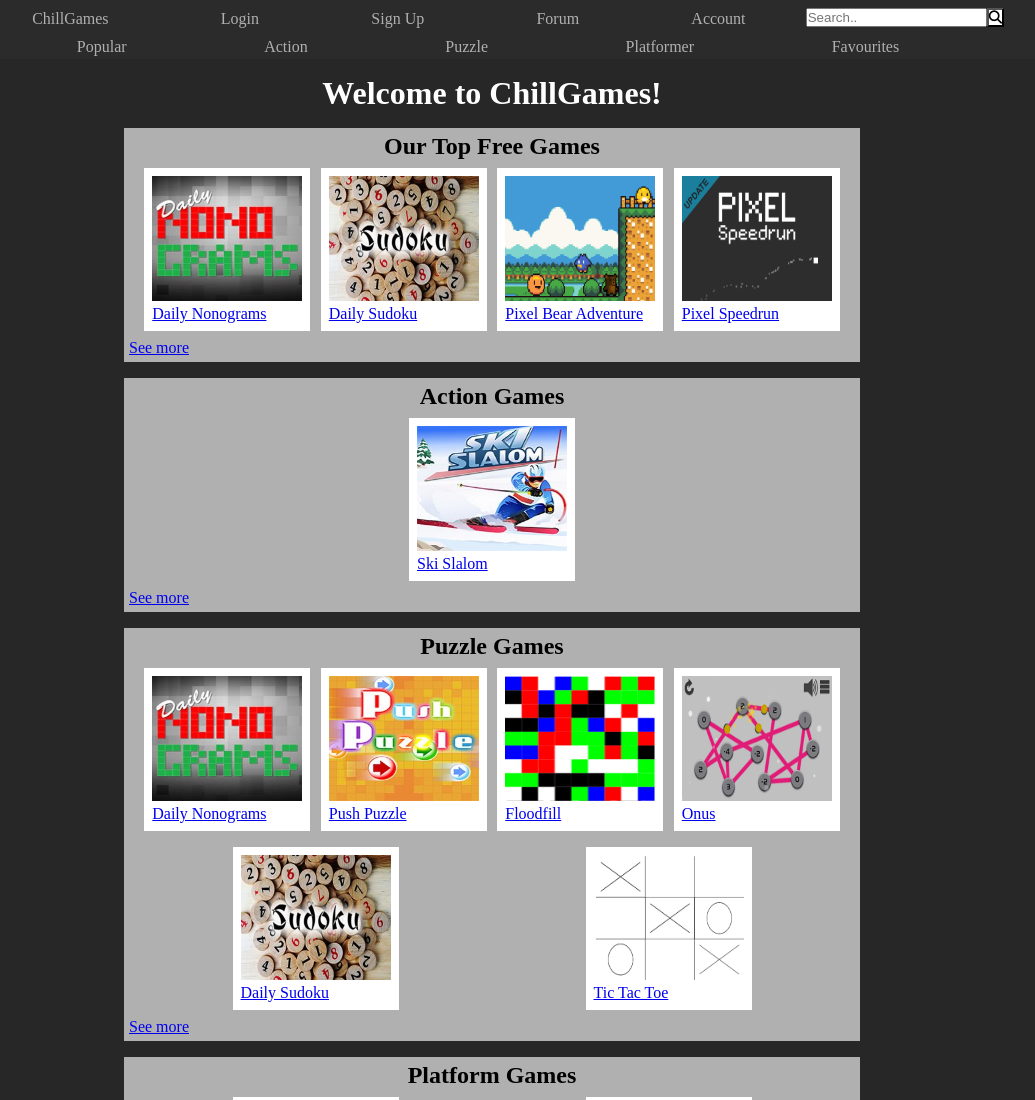
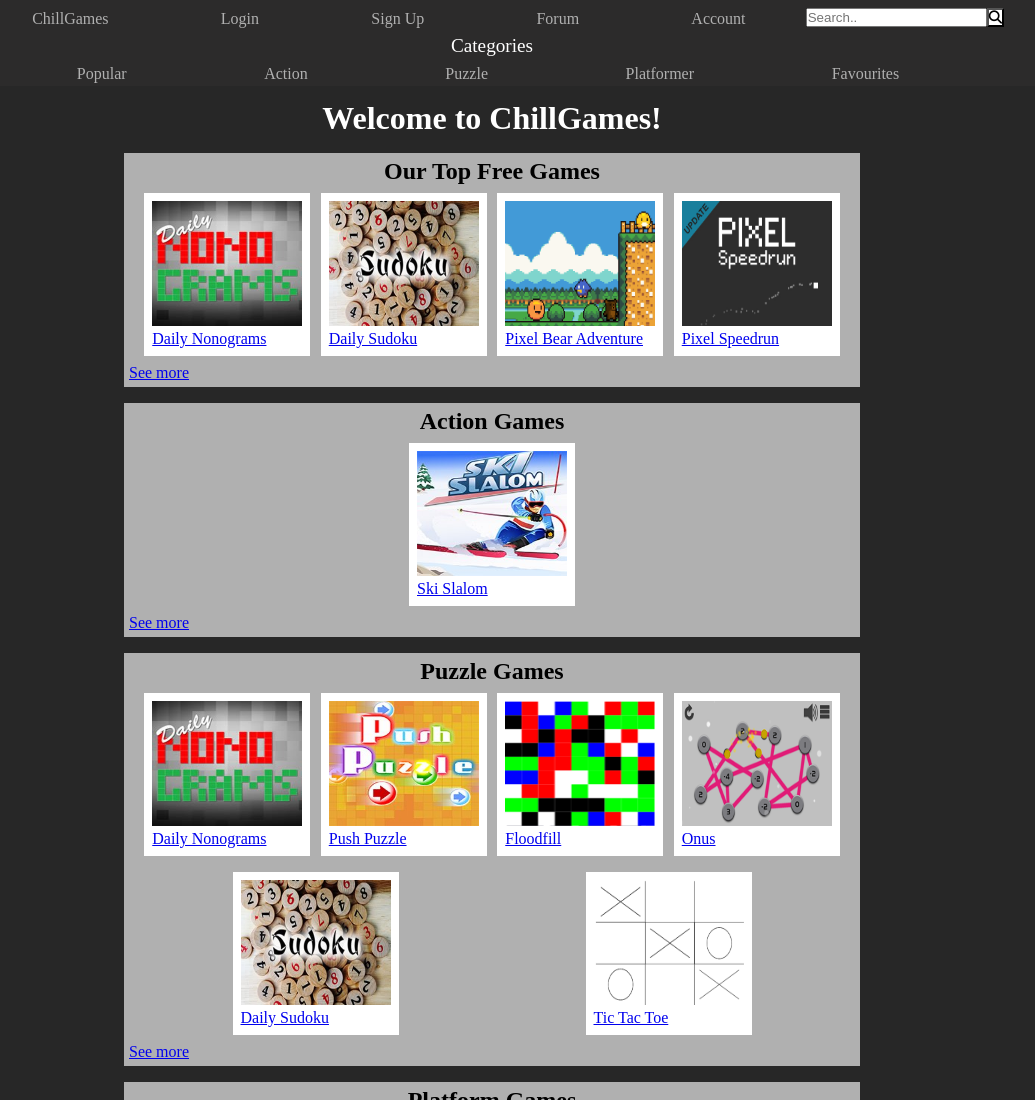
Before and after one commit to YoukaiDragon/Foster_DGL203_Project, a plain HTML site: page index.html in a window 1280 px wide. Shown: the top 1100 px of the page, without its empty margins (148-1183 px from the left). Drawn offline with Linux system fonts and the light colour scheme.

Commit message:
Edit nav bar

```diff
--- a/css/_navigation.scss
+++ b/css/_navigation.scss
@@ -108,6 +108,12 @@
         }
     }
 
+    p {
+        text-align: center;
+        font-size: 1.2rem;
+        margin: 5px 0;
+    }
+
     &__games {
         margin: 0 auto;
         display: flex;
--- a/css/main.scss
+++ b/css/main.scss
@@ -9,8 +9,13 @@
 @import 'game';
 
 header {
-    padding-top: 75px;
+    padding-top: 40px;
     text-align: center;
+    @include transition-ease;
+
+    @include media-sm {
+        padding-top: 100px;
+    }
 }
 
 body {
--- a/index.html
+++ b/index.html
@@ -32,6 +32,7 @@
                     </form>
                 </div>
             </div>
+            <p>Categories</p>
             <div class="nav__games">
                 <a class="menu-nav__item" href="category/popular.html">Popular</a>
                 <a class="menu-nav__item" href="category/action.html">Action</a>
```
Also changed, not shown: account.html (+1 -0 lines), category/action.html (+1 -0 lines), category/favourites.html (+1 -0 lines), category/platform.html (+1 -0 lines), category/popular.html (+1 -0 lines), category/puzzle.html (+1 -0 lines), createAccount.html (+1 -0 lines), forum.html (+1 -0 lines), forum/websitegames.html (+1 -0 lines), game/dailynonograms.html (+1 -0 lines), login.html (+1 -0 lines), search.html (+1 -0 lines), css/main.css, css/main.min.css, 2 other files.
